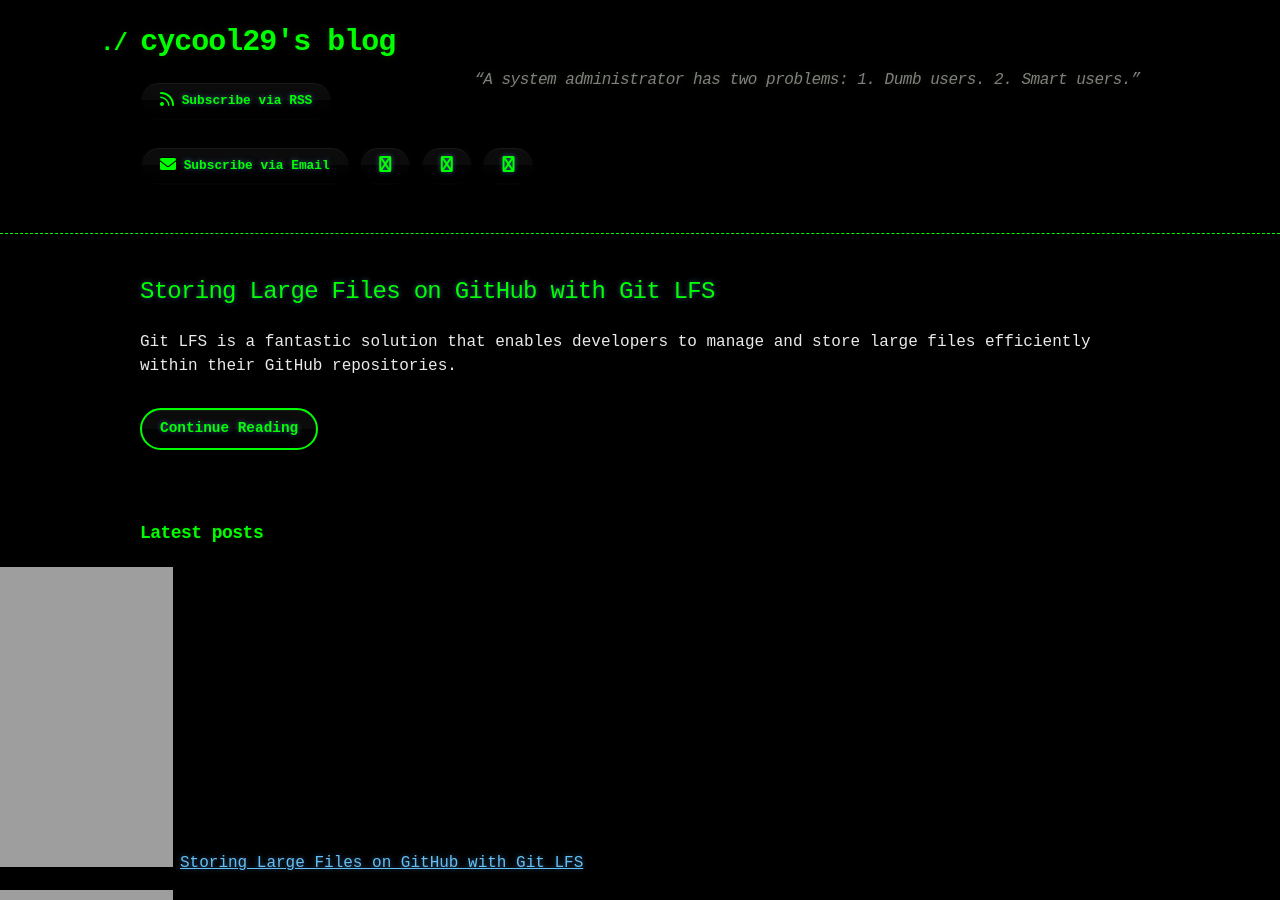
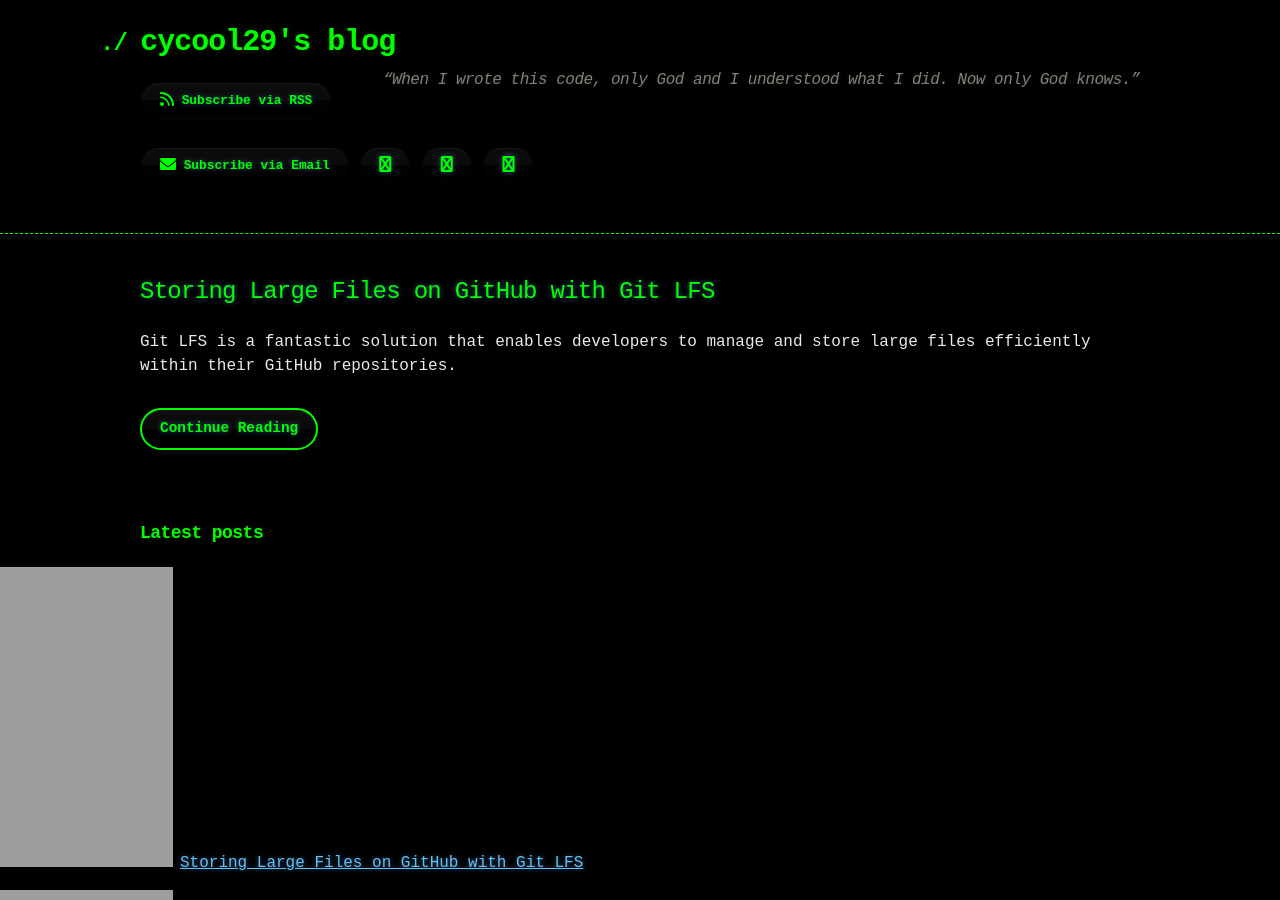
Before and after one commit to cycool29/cycool29.github.io, a Jekyll site: the page built from index.md, in a window 1280 px wide and 900 px high. Built offline with Jekyll 4.4.1, drawn with Linux system fonts in a browser that asks for light colours; a style sheet for code colours, icons or effects is not loaded.

Commit message:
Update quotes

```diff
--- a/_config.yml
+++ b/_config.yml
@@ -1,5 +1,5 @@
 title: cycool29's blog
-description: "“A system administrator has two problems: 1. Dumb users. 2. Smart users.” "
+description: "“When I wrote this code, only God and I understood what I did. Now only God knows.” "
 bio: A high school student. Intermediate in Python, Git, Bash. Learning JavaScript. He/Him. "
 author: cycool29
 url: https://cycool29.github.io
```
